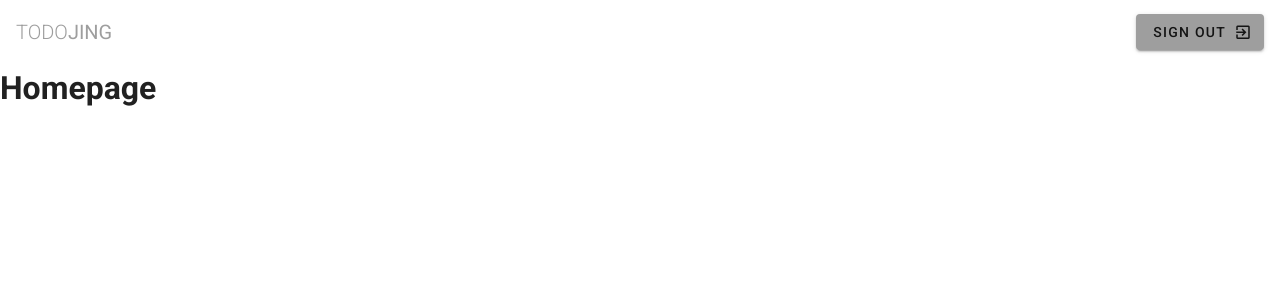
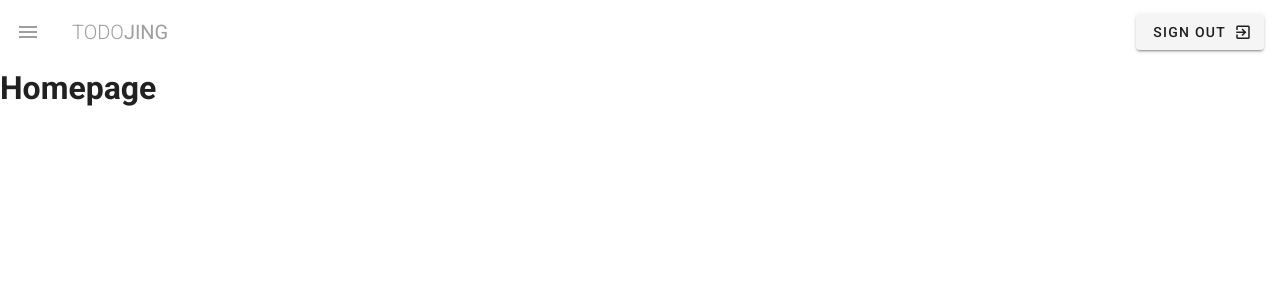
Before and after one commit to luoshuitaotao/vuetify_jing, a Vue app: page / in a window 1280 px wide. Shown: the top 300 px of the page. Built offline with nearby package versions, Linux system fonts and the light colour scheme.

Commit message:
add navigation drawers

```diff
--- a/src/components/Navbar.vue
+++ b/src/components/Navbar.vue
@@ -1,20 +1,30 @@
 <template>
     <nav>
         <v-toolbar flat app>
+            <v-app-bar-nav-icon class="grey--text" @click="drawer=!drawer"></v-app-bar-nav-icon>
             <v-toolbar-title class="text-uppercase grey--text">
                 <span class="font-weight-light">Todo</span>
                 <span>Jing</span>
             </v-toolbar-title>
             <v-spacer></v-spacer>
-            <v-btn flat color="grey">
+            <v-btn flat color="lightgrey">
                 <span>Sign out</span>
                 <v-icon right>mdi-exit-to-app</v-icon>
             </v-btn>
         </v-toolbar>
+
+        <v-navigation-drawer v-model="drawer" app class="indigo">
+            <p>test</p>
+        </v-navigation-drawer>
     </nav>
 </template>
 <script>
 export default {
+    data(){
+        return{
+            drawer:false
+        }
+    }
 
 }
 </script>
```
